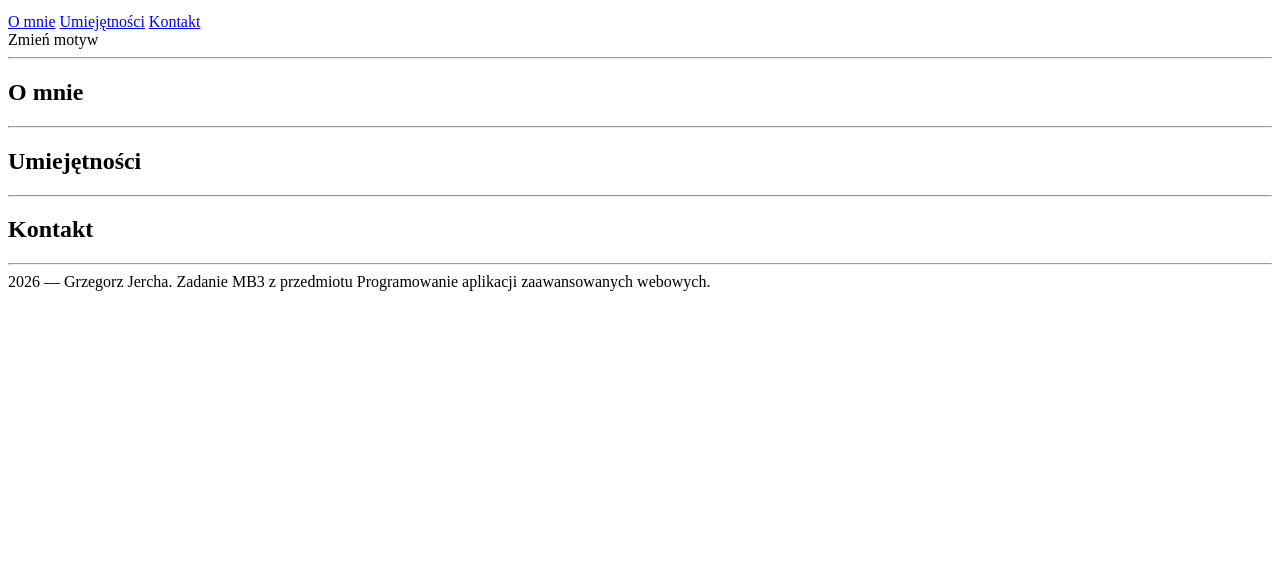
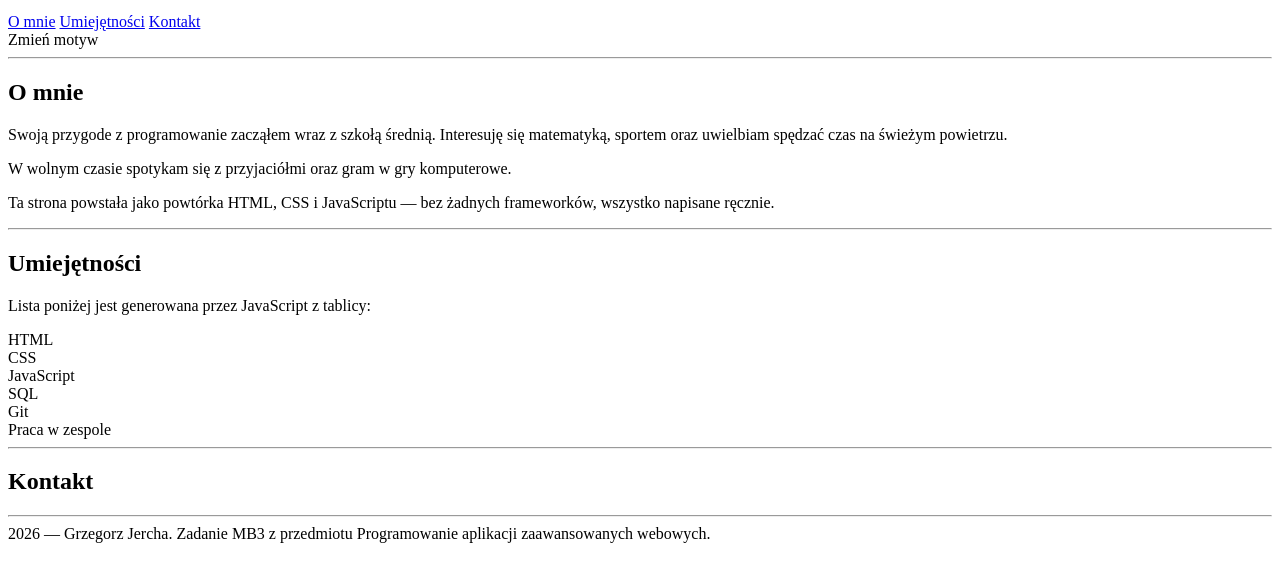
Before and after one commit to jeryszka/web-dev, a plain HTML site: page zadanieCSSHTMLJS/index.html in a window 1280 px wide. Shown: the part 101-682 px from the top of the page. Drawn offline with Linux system fonts and the light colour scheme.

Commit message:
Wypełnione sekcje: O mnie oraz umiejętności ( z wykorzystaniem js)

```diff
--- a/zadanieCSSHTMLJS/index.html
+++ b/zadanieCSSHTMLJS/index.html
@@ -27,10 +27,16 @@
     <main>
         <section id="#aboutMe">
             <h2>O mnie</h2>
+                <p>Swoją przygode z programowanie zacząłem wraz z szkołą średnią. Interesuję się matematyką, sportem oraz uwielbiam spędzać czas na świeżym powietrzu. </p>
+                <p>W wolnym czasie spotykam się z przyjaciółmi oraz gram w gry komputerowe.</p>
+                <p>Ta strona powstała jako powtórka HTML, CSS i JavaScriptu — bez żadnych frameworków, wszystko napisane ręcznie.</p>
             <hr>
         </section>
         <section id="#skills">
             <h2>Umiejętności</h2>
+                <p>Lista poniżej jest generowana przez JavaScript z tablicy:</p>
+                <div id="skillList"></div>
+
             <hr>
         </section>
         <section id="contact">
@@ -43,5 +49,20 @@
             2026 — Grzegorz Jercha. Zadanie MB3 z przedmiotu Programowanie aplikacji zaawansowanych webowych.
         </div>
     </footer>
+    <script>
+        var skillListBox = document.getElementById("skillList");
+
+        let skills = ["HTML", "CSS", "JavaScript", "SQL", "Git", "Praca w zespole"];
+
+        skills.forEach(function(skill) {
+            let newSkill = document.createElement("div");
+            newSkill.textContent = skill;
+
+            newSkill.classList.add("skill-badge");
+
+
+            skillListBox.appendChild(newSkill);
+        });
+    </script>
 </body>
 </html>
```
